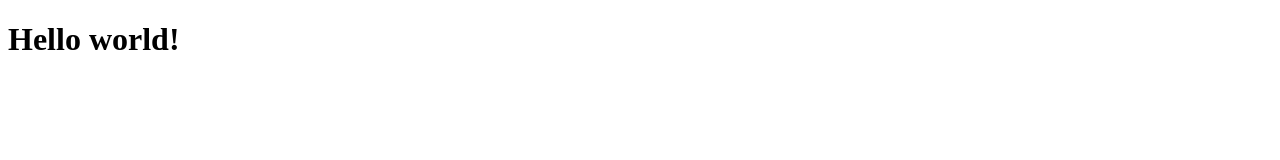
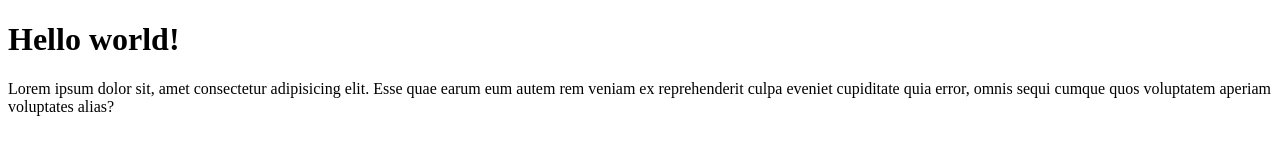
Before and after one commit to imsat16/im-git-test, a plain HTML site: page index.html in a window 1280 px wide. Drawn offline with Linux system fonts and the light colour scheme.

Commit message:
menambahkan paragraf

```diff
--- a/index.html
+++ b/index.html
@@ -8,5 +8,6 @@
 </head>
 <body>
     <h1>Hello world!</h1>
+    <p>Lorem ipsum dolor sit, amet consectetur adipisicing elit. Esse quae earum eum autem rem veniam ex reprehenderit culpa eveniet cupiditate quia error, omnis sequi cumque quos voluptatem aperiam voluptates alias?</p>
 </body>
 </html>
```
